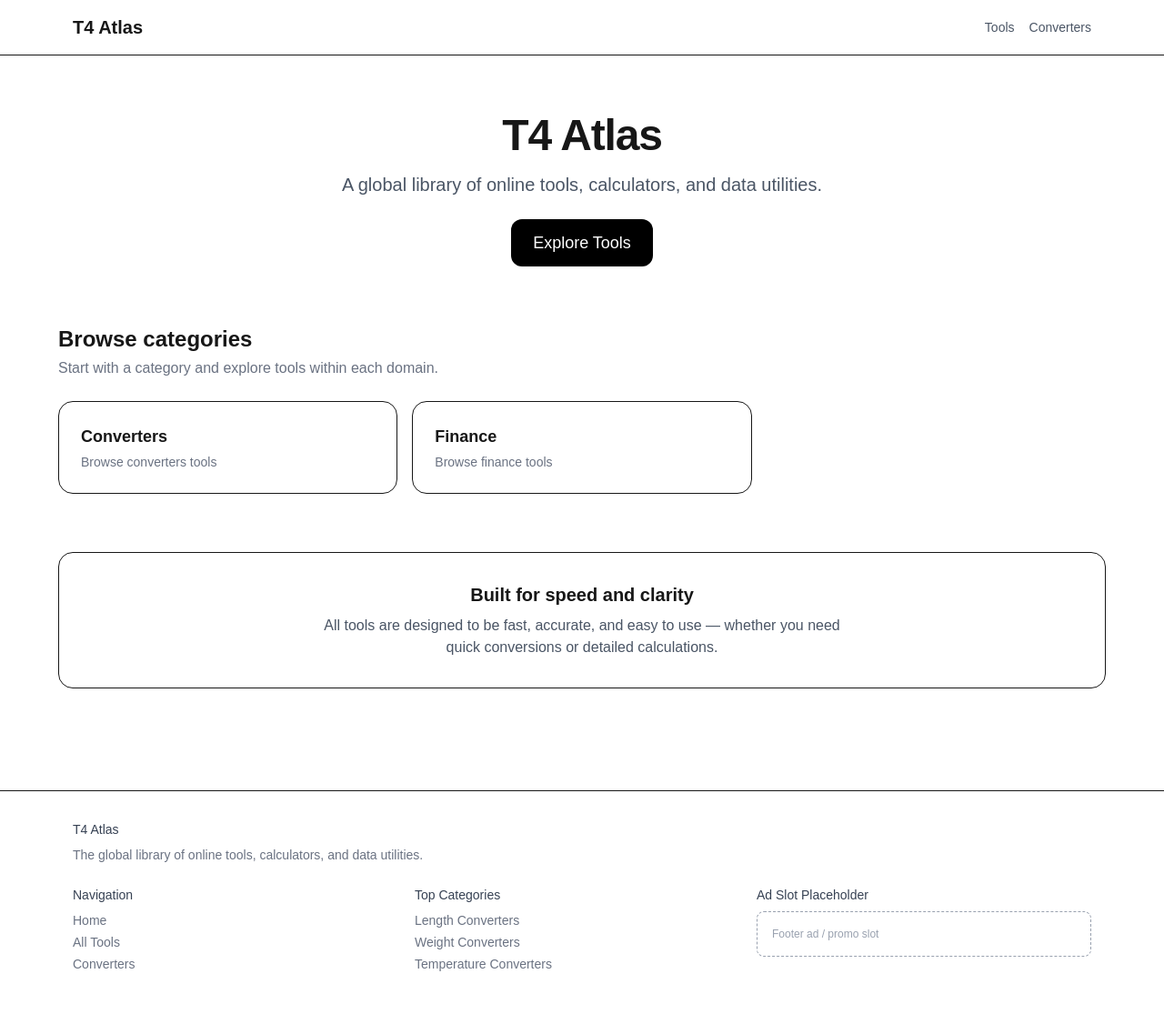
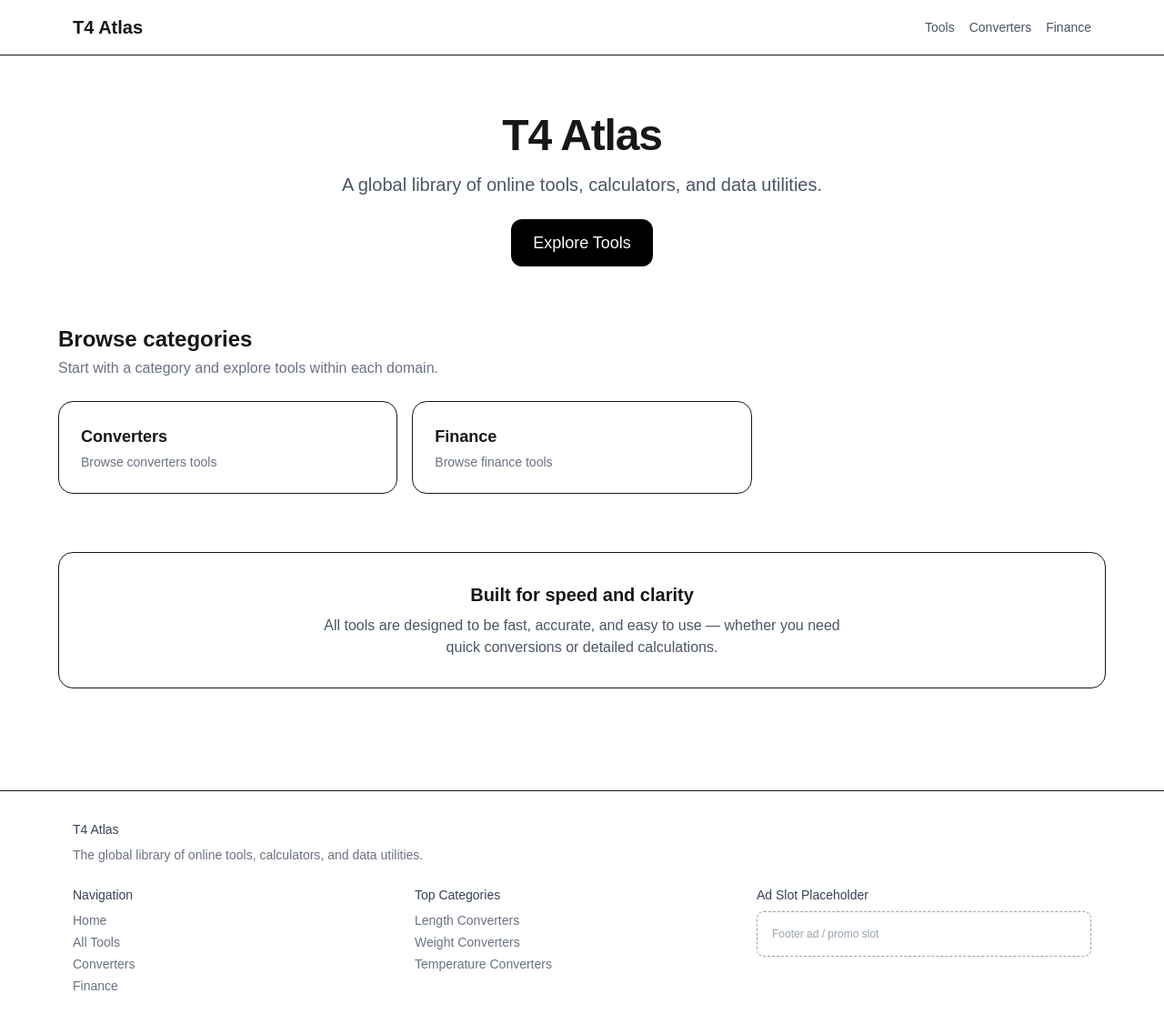
Before and after one commit to larstjessem-a11y/t4atlas, a Next.js app: page / in a window 1280 px wide. Shown: the whole page at 91% size. Before the commit the page ends 1102 px from the top, so only its background shows below. Built offline with nearby package versions, Linux system fonts and the light colour scheme.

Commit message:
Add Vercel Analytics

```diff
--- a/app/layout.tsx
+++ b/app/layout.tsx
@@ -1,5 +1,6 @@
 import type { Metadata } from "next";
 import Link from "next/link";
+import { Analytics } from "@vercel/analytics/react";
 import "./globals.css";
 
 export const metadata: Metadata = {
@@ -29,6 +30,9 @@ export default function RootLayout({
                 <Link href="/tools/converters" className="hover:text-gray-900">
                   Converters
                 </Link>
+                <Link href="/tools/finance" className="hover:text-gray-900">
+                  Finance
+                </Link>
               </nav>
             </div>
           </header>
@@ -52,6 +56,9 @@ export default function RootLayout({
                     </Link>
                     <Link href="/tools/converters" className="hover:text-gray-900">
                       Converters
+                    </Link>
+                    <Link href="/tools/finance" className="hover:text-gray-900">
+                      Finance
                     </Link>
                   </div>
                 </div>
@@ -81,6 +88,8 @@ export default function RootLayout({
             </div>
           </footer>
         </div>
+
+        <Analytics />
       </body>
     </html>
   );
--- a/package.json
+++ b/package.json
@@ -9,6 +9,7 @@
     "lint": "eslint"
   },
   "dependencies": {
+    "@vercel/analytics": "^2.0.1",
     "next": "16.2.1",
     "react": "19.2.4",
     "react-dom": "19.2.4"
```
Also changed, not shown: 1 other file (tests, documents, lock files or other folders).
